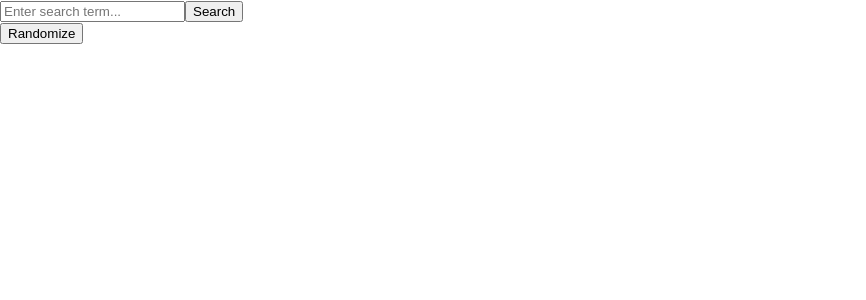
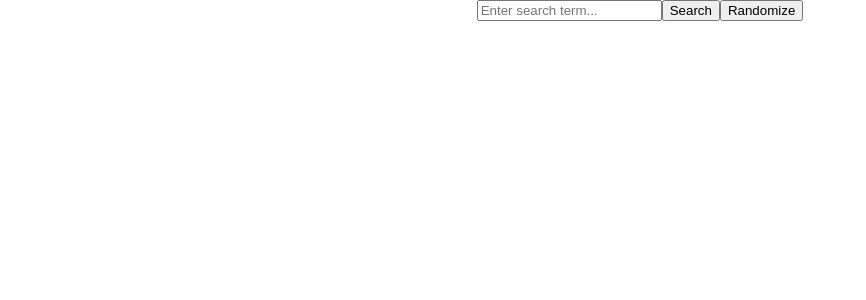
Before and after one commit to nataliecardot/dad-jokes, a React (Create React App) app: page / in a window 1280 px wide. Shown: the top 300 px of the page, without its empty margins (0-866 px from the left). Built offline with nearby package versions, Linux system fonts and the light colour scheme; the HTML template or start-up script is replaced by a standard one.

Commit message:
Specify button types, rearrange elements

```diff
--- a/src/App.js
+++ b/src/App.js
@@ -87,7 +87,7 @@ class App extends Component {
 
   render() {
     return (
-      <div>
+      <div className="app">
         <RetrievalForm
           onFormSubmit={this.searchJokes}
           onInputChange={this.onSearchChange}
--- a/src/index.css
+++ b/src/index.css
@@ -1,14 +1,11 @@
 body {
   margin: 0;
   padding: 0;
-  font-family: -apple-system, BlinkMacSystemFont, "Segoe UI", "Roboto", "Oxygen",
-    "Ubuntu", "Cantarell", "Fira Sans", "Droid Sans", "Helvetica Neue",
-    sans-serif;
   -webkit-font-smoothing: antialiased;
   -moz-osx-font-smoothing: grayscale;
+  font-family: sans-serif;
 }
 
-code {
-  font-family: source-code-pro, Menlo, Monaco, Consolas, "Courier New",
-    monospace;
+.app {
+  text-align: center;
 }
--- a/src/retrieval-form.js
+++ b/src/retrieval-form.js
@@ -16,11 +16,13 @@ const RetrievalForm = props => {
           onChange={event => props.onInputChange(event.target.value)}
           required
         />
-        <button disabled={props.isSearching}>Search</button>
+        {/* Specifying type here since it's good practice; different browsers may use default types for buttons */}
+        <button type="submit" disabled={props.isSearching}>Search</button>
+        {/* type="button" stops input validation message from being displayed (on Firefox) when randomize button is clicked without anything entered */}
+        <button type="button" onClick={props.onRandomize} disabled={props.isSearching} className="randomize-button">
+          Randomize
+        </button>
       </form>
-      <button onClick={props.onRandomize} disabled={props.isSearching}>
-        Randomize
-      </button>
     </>
   );
 };
```
